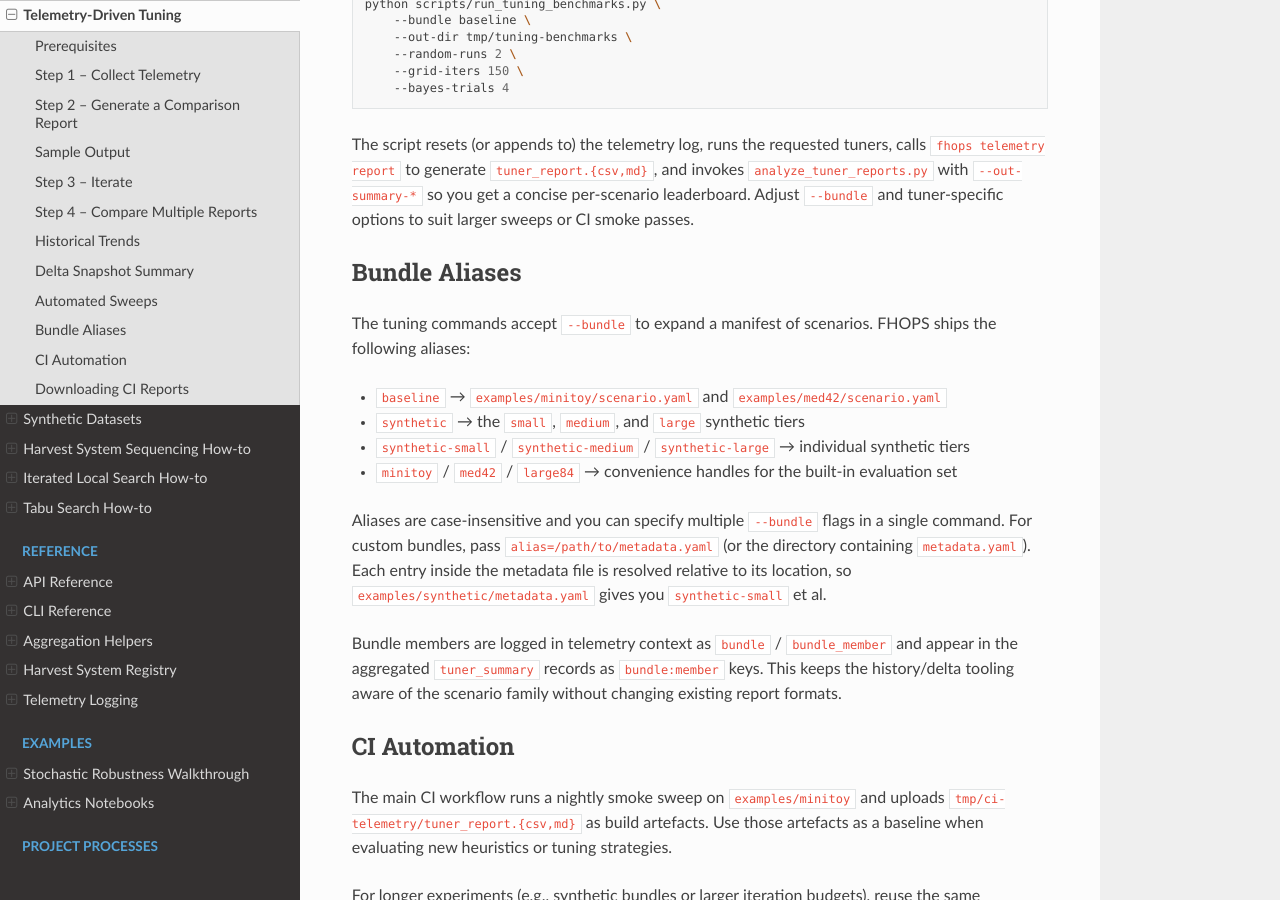
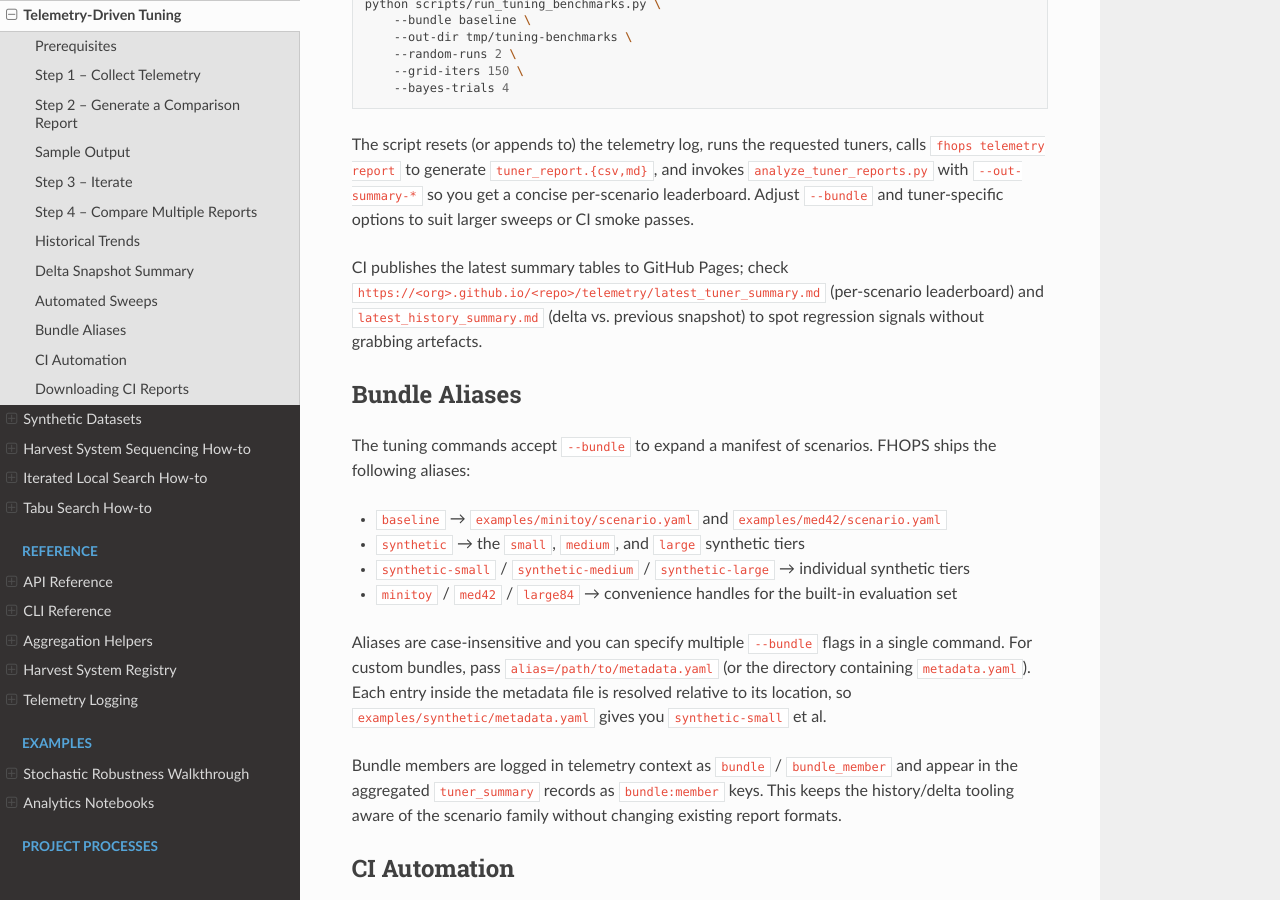
Before and after one commit to UBC-FRESH/fhops, a Sphinx documentation site: the page built from docs/howto/telemetry_tuning.rst, in a window 1280 px wide and 900 px high, scrolled down 4555 px. Built offline with Sphinx 7.4.7 and the Read the Docs theme 3.1.0, drawn with Linux system fonts in a browser that asks for light colours.

Commit message:
docs: link tuning summary tables

```diff
--- a/docs/howto/telemetry_tuning.rst
+++ b/docs/howto/telemetry_tuning.rst
@@ -223,6 +223,11 @@ The script resets (or appends to) the telemetry log, runs the requested tuners,
 leaderboard. Adjust ``--bundle`` and tuner-specific options to suit larger sweeps or
 CI smoke passes.
 
+CI publishes the latest summary tables to GitHub Pages; check
+``https://<org>.github.io/<repo>/telemetry/latest_tuner_summary.md`` (per-scenario
+leaderboard) and ``latest_history_summary.md`` (delta vs. previous snapshot) to spot regression
+signals without grabbing artefacts.
+
 .. _telemetry_bundle_aliases:
 
 Bundle Aliases
```
Also changed, not shown: README.md (+4 -0 lines).
